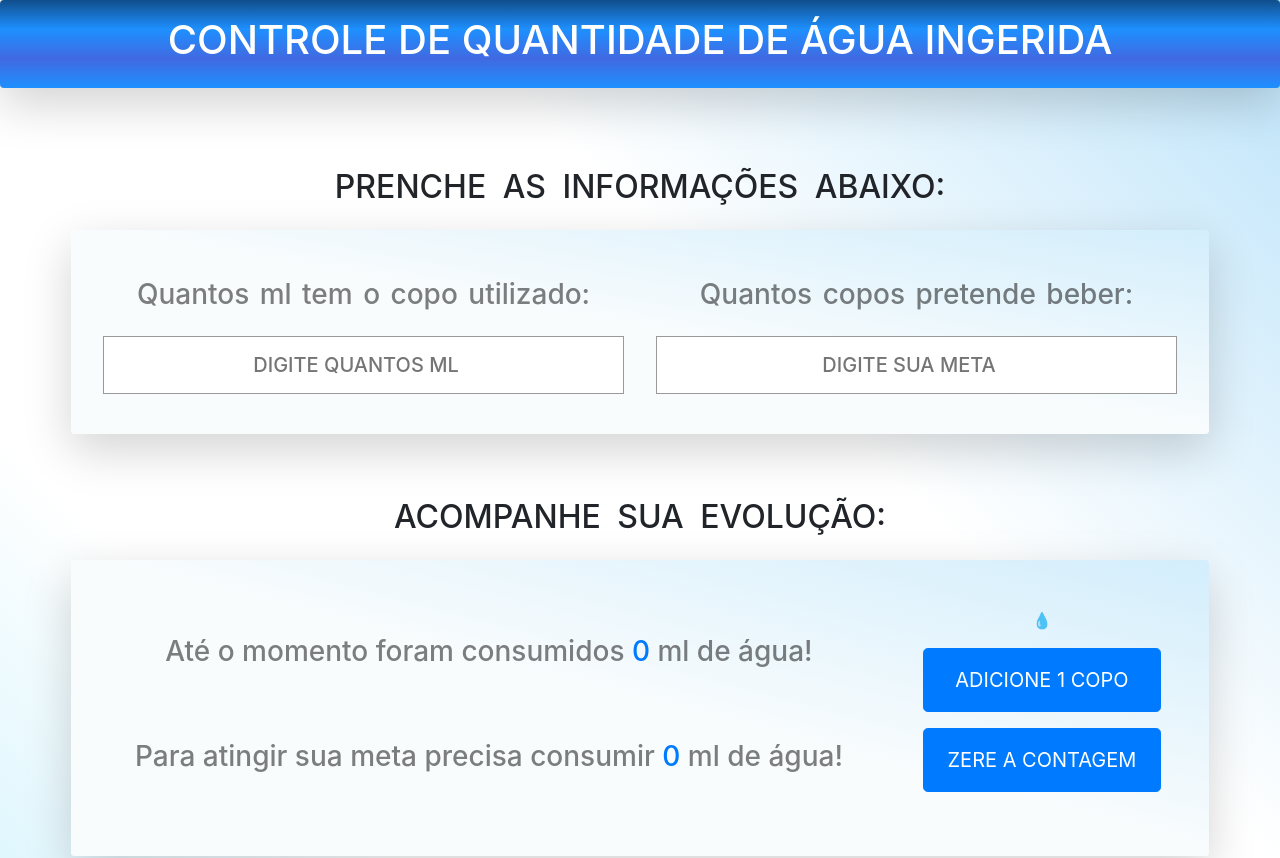
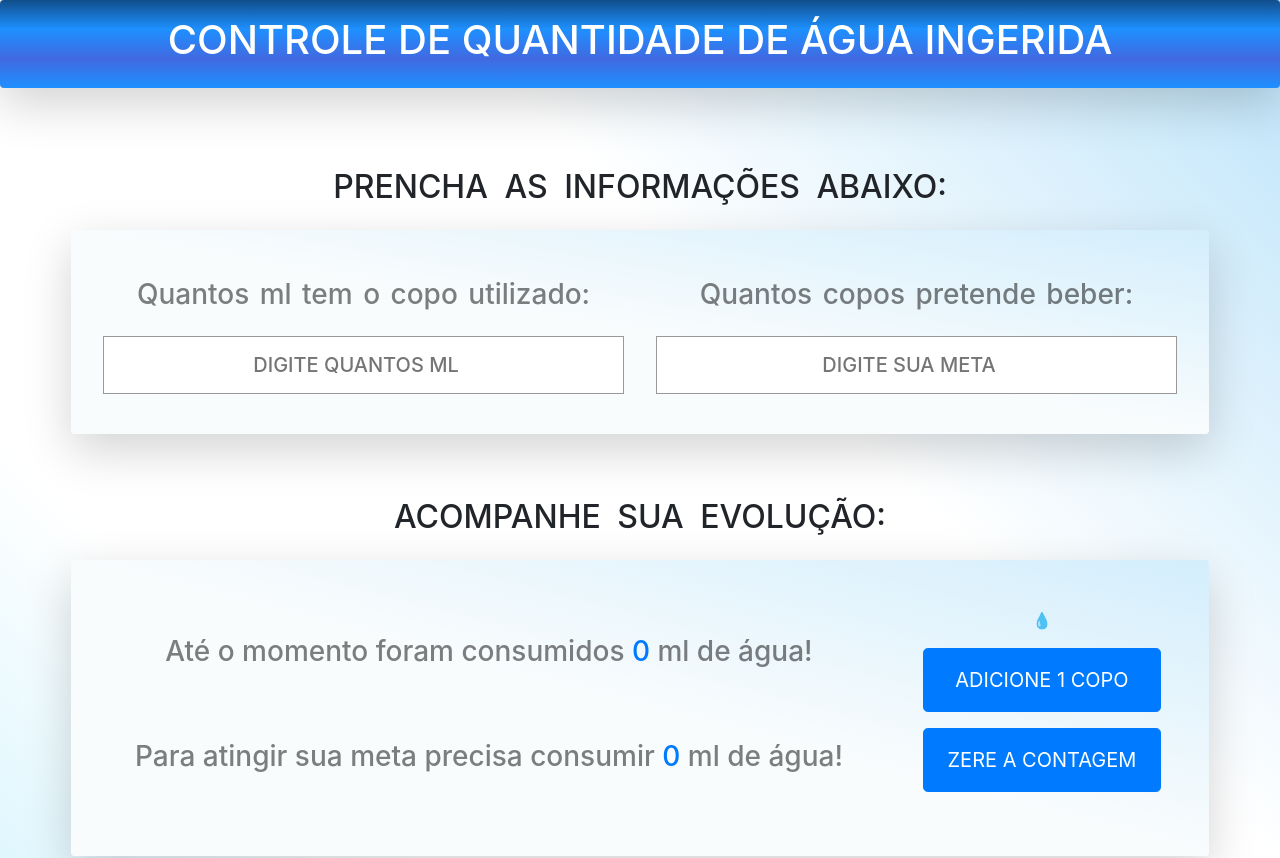
Before and after one commit to RivaniaGomes/SERRATEC_React_TrabalhoIndividual_Agua, a React (Vite) app: page / in a window 1280 px wide. Shown: the top 858 px of the page. Built offline with nearby package versions, Linux system fonts and the light colour scheme.

Commit message:
acertando titulo

```diff
--- a/src/Components/Bio/index.jsx
+++ b/src/Components/Bio/index.jsx
@@ -82,7 +82,7 @@ function Bio() {
     return (
         <>
             <div className='bio container w-80 p-3 rounded'>
-                <h2 className='titulo w-80 p-3 text-center text-body'>Prenche as informações abaixo:</h2>
+                <h2 className='titulo w-80 p-3 text-center text-body'>Prencha as informações abaixo:</h2>
                 <div className='bio-ml-meta row align-items-center shadow-lg p-3 mb-5 rounded w-80 p-3'>
                     <div className='col-sm w-80 p-3 align-items-center'>
                         <h3 className='col-sm text-center text-black-50 sub-titulo w-80 p-3 h3'>Quantos ml tem o copo utilizado:</h3>
```
